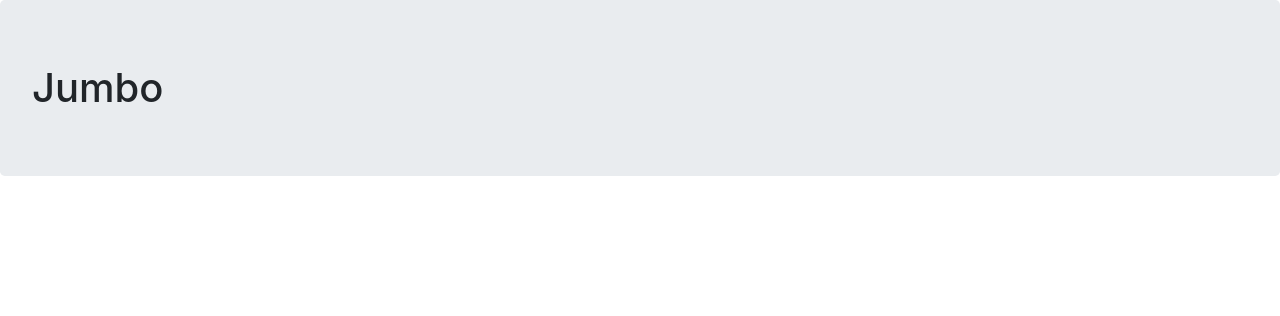
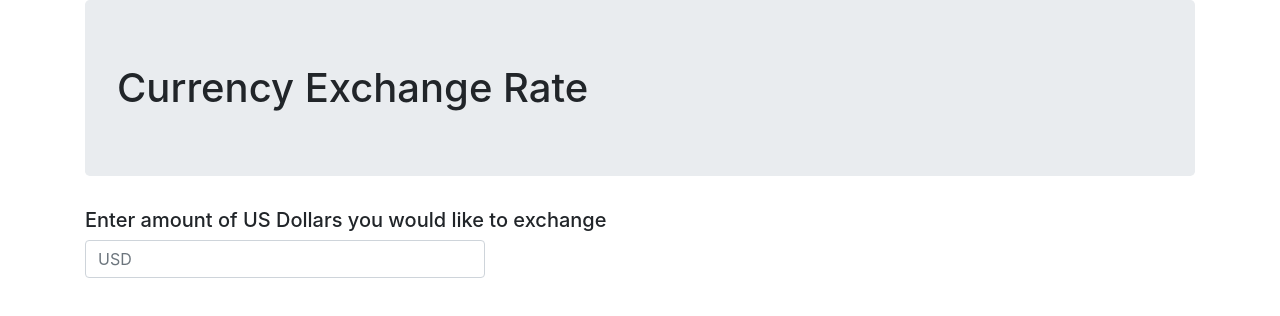
Before and after one commit to EllieLilithFox/currency-exchanger, a website built with webpack: page src/index.html in a window 1280 px wide. Built offline with nearby package versions, Linux system fonts and the light colour scheme.

Commit message:
add currency class and html form

```diff
--- a/src/index.html
+++ b/src/index.html
@@ -2,9 +2,17 @@
 <html>
   <head>
     <script src="https://ajax.googleapis.com/ajax/libs/jquery/3.5.1/jquery.min.js"></script>
-    <title>Blank</title>
+    <title>Currency Exchange Rate</title>
   </head>
   <body>
-    <h1 class="jumbotron">Jumbo</h1>
+    <div class="container">
+      <h1 class="jumbotron">Currency Exchange Rate</h1>
+      <h5>Enter amount of US Dollars you would like to exchange</h4>
+      <form>
+        <div class="form-group">
+          <input class="form-control usd" type="number" min="0.00" step="0.01" placeholder="USD">
+        </div>
+      </form>
+    </div>
   </body>
 </html>
--- a/src/styles.css
+++ b/src/styles.css
@@ -0,0 +1,3 @@
+.usd {
+  width: 400px;
+}
```
Also changed, not shown: src/currency-service.js (+9 -0 lines).
